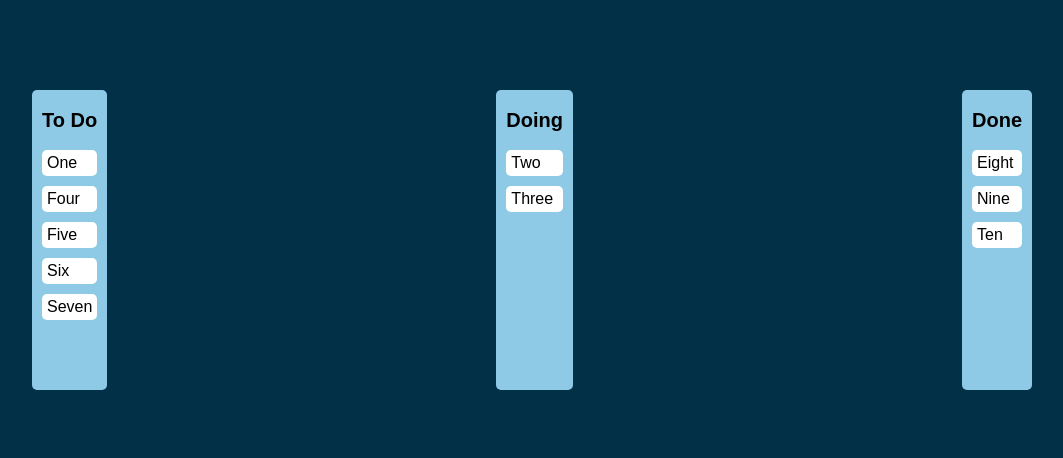
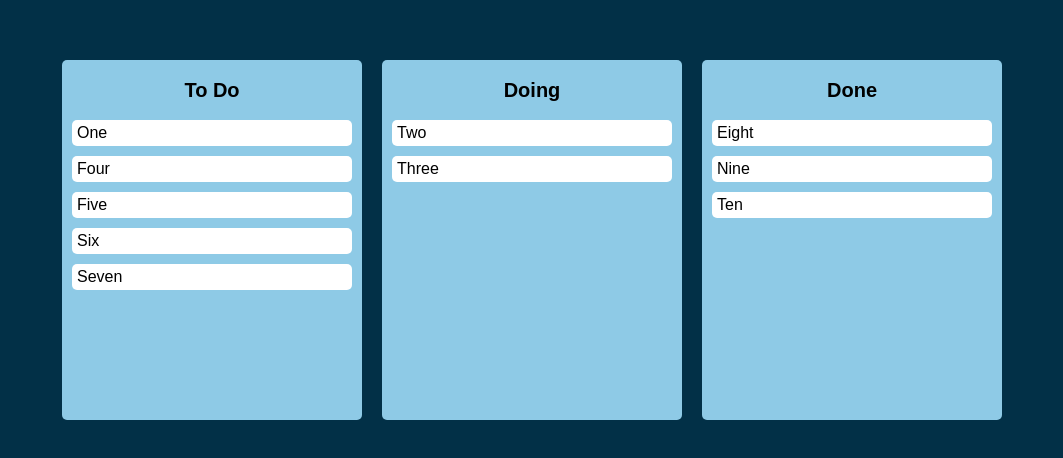
Before and after one commit to yyeonkim/react-masterclass, a React (Create React App) app: page / in a window 1280 px wide. Shown: the part 160-618 px from the top of the page, without its empty margins (108-1171 px from the left). Built offline with nearby package versions, Linux system fonts and the light colour scheme.

Commit message:
Update design

```diff
--- a/src/App.tsx
+++ b/src/App.tsx
@@ -67,6 +67,8 @@ const Wrapper = styled.div`
 const Boards = styled.div`
   width: 100%;
   display: flex;
-  justify-content: space-between;
+  justify-content: center;
+  align-items: center;
+  gap: 2rem;
   flex-wrap: wrap;
 `;
--- a/src/Components/DroppableBoard.tsx
+++ b/src/Components/DroppableBoard.tsx
@@ -13,28 +13,36 @@ export default function DroppableBoard({
   boardId,
 }: IDroppableBoardProps) {
   return (
-    <Droppable droppableId={boardId}>
-      {(provided) => (
-        <>
+    <Flex>
+      <Title>{boardId}</Title>
+      <Droppable droppableId={boardId}>
+        {(provided) => (
           <Board ref={provided.innerRef} {...provided.droppableProps}>
-            <Title>{boardId}</Title>
             {toDos.map((toDo, index) => (
               <DraggableCard key={toDo} toDo={toDo} index={index} />
             ))}
             {provided.placeholder}
           </Board>
-        </>
-      )}
-    </Droppable>
+        )}
+      </Droppable>
+    </Flex>
   );
 }
+
+const Flex = styled.div`
+  min-width: 30rem;
+  display: flex;
+  flex-direction: column;
+  background-color: ${(props) => props.theme.boardColor};
+  border-radius: 0.5rem;
+`;
 
 const Board = styled.div`
   padding: 1rem;
   padding-top: 0;
-  background-color: ${(props) => props.theme.boardColor};
+  /* background-color: ${(props) => props.theme.boardColor}; */
+  min-height: 30rem;
   border-radius: 0.5rem;
-  min-height: 30rem;
 `;
 
 const Title = styled.div`
```
